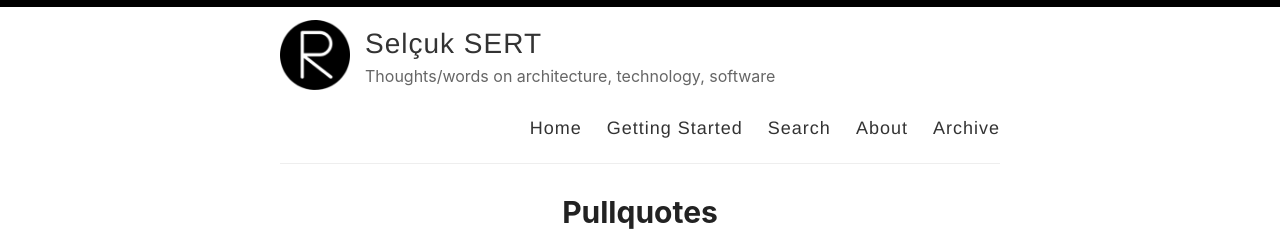
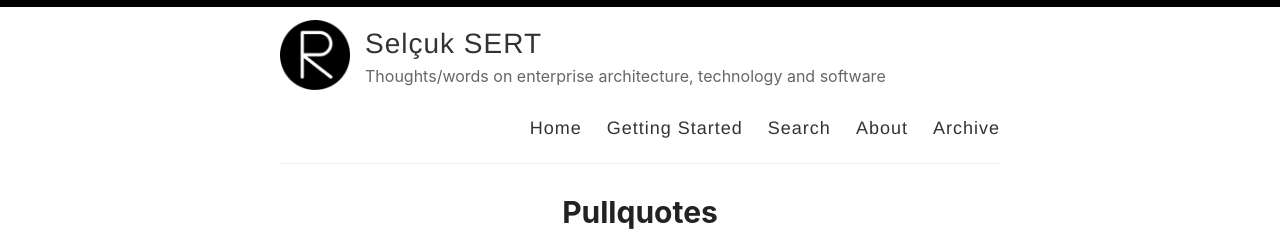
Before and after one commit to selcuksert/selcuksert.github.io, a Jekyll site: the page built from index.html, in a window 1280 px wide and 900 px high. Shown: the top 250 px of the window. Built offline with Jekyll 4.4.1, drawn with Linux system fonts in a browser that asks for light colours; the list of posts is cut into pages by our own code.

Commit message:
Update _config.yml

```diff
--- a/_config.yml
+++ b/_config.yml
@@ -9,7 +9,7 @@ name: Selçuk SERT
 author: Selçuk SERT
 
 # Short bio or description (displayed in the header)
-description: Thoughts/words on architecture, technology, software
+description: Thoughts/words on enterprise architecture, technology and software
 # URL of your avatar or profile pic (you could use your GitHub profile pic)
 avatar: /images/reverie.png
 
```
